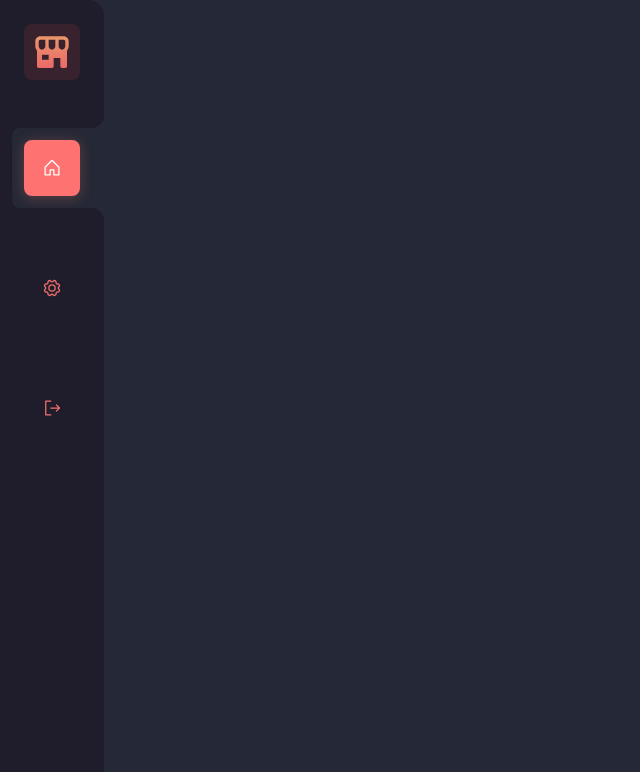
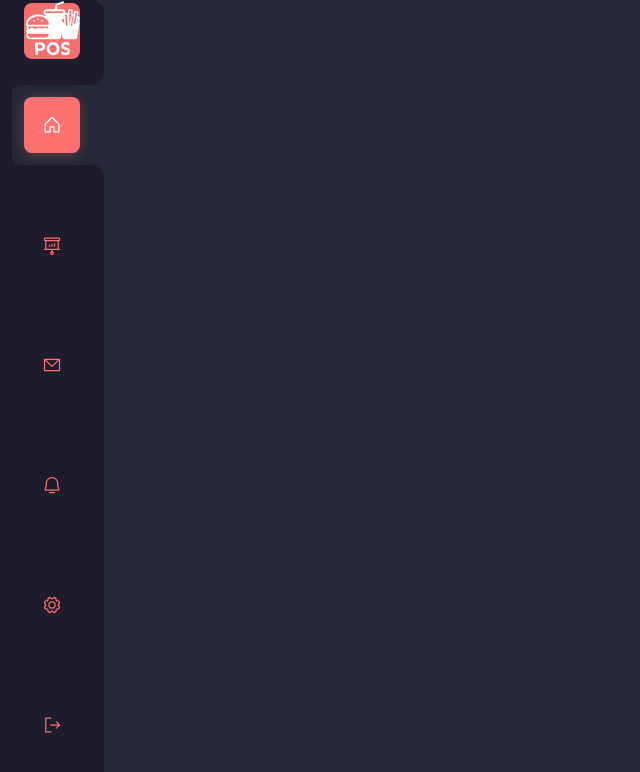
Before and after one commit to Willi005/KetchupFrontend, a React (Vite) app: page / in a window 1280 px wide. Shown: the top 772 px of the page, without its empty margins (0-640 px from the left). Built offline with nearby package versions, Linux system fonts and the light colour scheme.

Commit message:
logo changes and navbar buttons

```diff
--- a/src/component/SideBar/SideBar.css
+++ b/src/component/SideBar/SideBar.css
@@ -9,8 +9,8 @@
     background-color: #1F1D2B;
     box-sizing: border-box;
     align-items: center;
-    border-top-right-radius: 16px;
-    border-bottom-right-radius: 16px;
+    border-top-right-radius: 14px;
+    border-bottom-right-radius: 14px;
 
 }
 .sidebar-header{
@@ -32,6 +32,13 @@
     justify-content: center;
     align-items: center;
     transition: all 0.3s ease;
+    background-color: #F56F6FFF;
+}
+
+.sidebar-logo-img{
+    width: 83px;
+    height: 83px;
+    filter: invert(100%);
 }
 
 .sidebar-nav {
@@ -40,4 +47,11 @@
     align-items: center;
     width: 100%;
     gap: 40px;
+    flex-grow: 1;
+    padding-bottom: 35px;
+    box-sizing: border-box;
 }
+
+.sidebar-nav > *:last-child {
+    margin-top: auto;
+}
--- a/src/component/SideBar/SideBar.jsx
+++ b/src/component/SideBar/SideBar.jsx
@@ -1,7 +1,7 @@
 import {SideBarIcon} from "../SideBarIcon/SideBarIcon.jsx";
 import './SideBar.css'
 import {useState} from "react";
-import {House, Gear, SignOut} from "@phosphor-icons/react";
+import {House, Gear,ProjectorScreenChart,EnvelopeSimple,BellSimple, SignOut} from "@phosphor-icons/react";
 
 function SideBar() {
 
@@ -10,9 +10,9 @@ function SideBar() {
     return (
         <aside className={'sidebar-container'}>
             <div className={'sidebar-header'}>
-            <div className={'sidebar-logo'}>
-                <img src={"src/icons/logo.svg"} alt="Logo" class/>
-            </div>
+                <div className={'sidebar-logo'}>
+                    <img className={'sidebar-logo-img'} src={"src/icons/logo-new.svg"} alt="Logo"/>
+                </div>
             </div>
 
             <nav className={'sidebar-nav'}>
@@ -22,14 +22,31 @@ function SideBar() {
                     onClick={() => setActiveItem('home')}
                 />
                 <SideBarIcon
+                    icon={ProjectorScreenChart}
+                    isActive={activeItem === 'statistics'}
+                    onClick={() => setActiveItem('statistics')}
+                />
+                <SideBarIcon
+                    icon={EnvelopeSimple}
+                    isActive={activeItem === 'send-notification'}
+                    onClick={() => setActiveItem('send-notification')}
+                />
+                <SideBarIcon
+                    icon={BellSimple}
+                    isActive={activeItem === 'notifications'}
+                    onClick={() => setActiveItem('notifications')}
+                />
+                <SideBarIcon
                     icon={Gear}
                     isActive={activeItem === 'settings'}
                     onClick={() => setActiveItem('settings')}
                 />
                 <SideBarIcon
                     icon={SignOut}
-                    isActive={activeItem === 'logout'}
-                    onClick={() => setActiveItem('logout')}
+                    isActive={false}
+                    onClick={() =>{
+                        console.log('Sign out clicked'); //TODO implement sign out
+                    }}
                 />
             </nav>
         </aside>
--- a/src/component/SideBarIcon/SideBarIcon.css
+++ b/src/component/SideBarIcon/SideBarIcon.css
@@ -4,7 +4,6 @@
     height: 80px;
     justify-content: center;
     align-items: center;
-    cursor: pointer;
     background-color: transparent;
     border-radius: 8px;
 }
@@ -19,6 +18,7 @@
     align-items: center;
     transition: all 0.3s ease;
     z-index: 1;
+    cursor: pointer;
 }
 .food-tab {
     position: absolute;
```
Also changed, not shown: src/icons/logo-new.svg (added).
